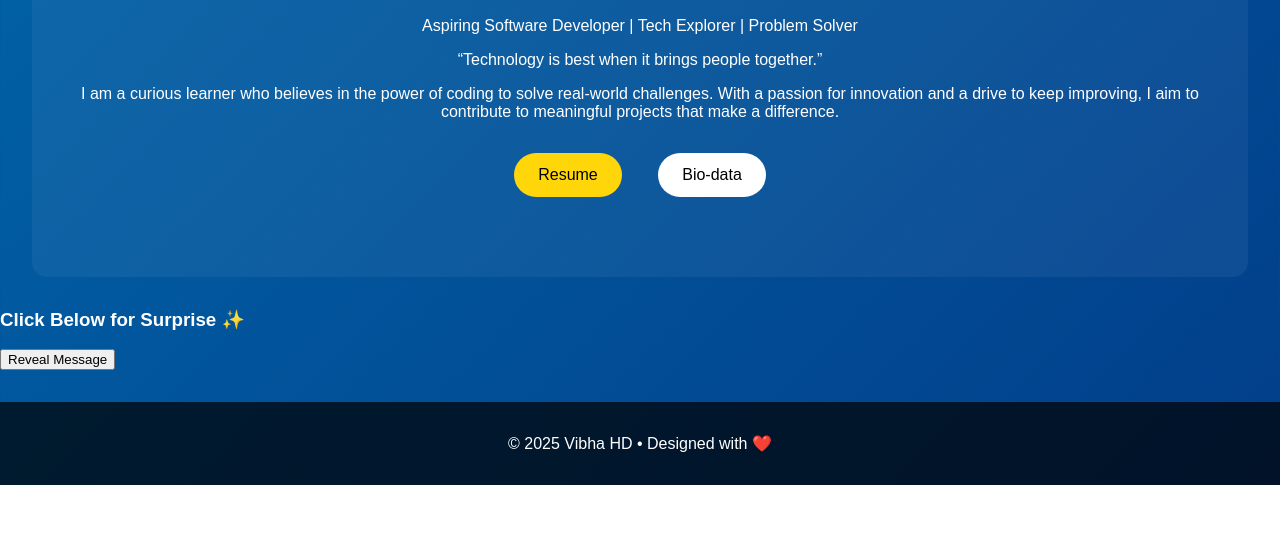
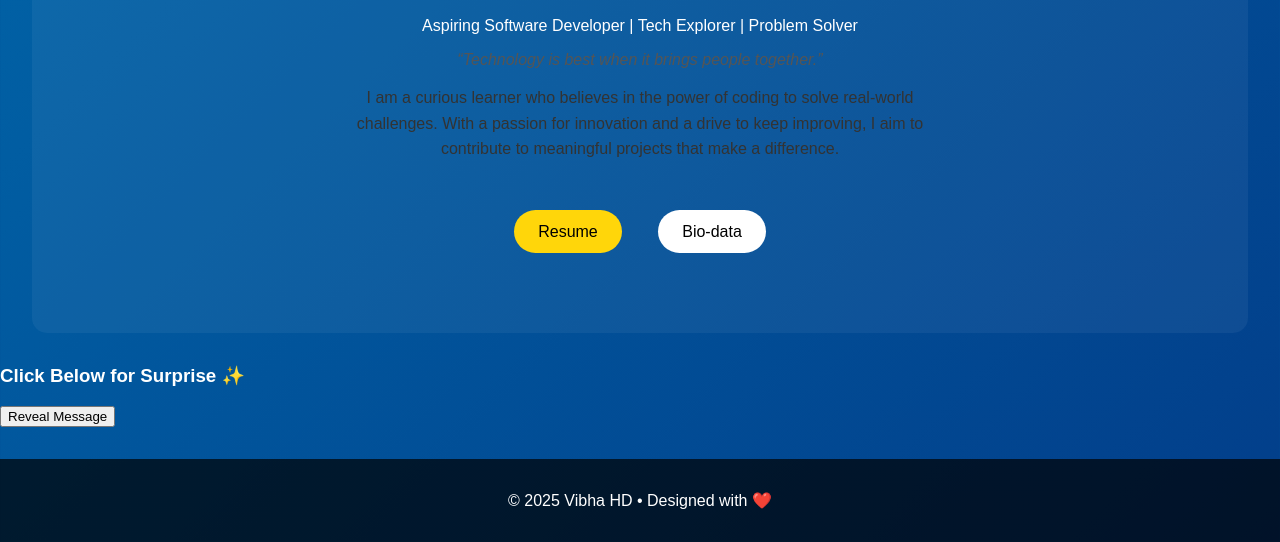
Before and after one commit to hdvibha/vibhahd.github.io, a plain HTML site: page index.html in a window 1280 px wide. Shown: the part 4275-4817 px from the top of the page. Before the commit the page ends 4760 px from the top, so only its background shows below. Drawn offline with nearby package versions, Linux system fonts and the light colour scheme.

Commit message:
Update styles.css

```diff
--- a/styles.css
+++ b/styles.css
@@ -55,3 +55,18 @@ footer {
   padding: 1rem;
   margin-top: 2rem;
 }
+.quote {
+  font-style: italic;
+  font-size: 1rem;
+  color: #555;
+  margin: 1rem auto;
+  max-width: 500px;
+}
+
+.definition {
+  font-size: 1rem;
+  color: #333;
+  margin: 1rem auto 2rem auto;
+  max-width: 600px;
+  line-height: 1.6;
+}
```
